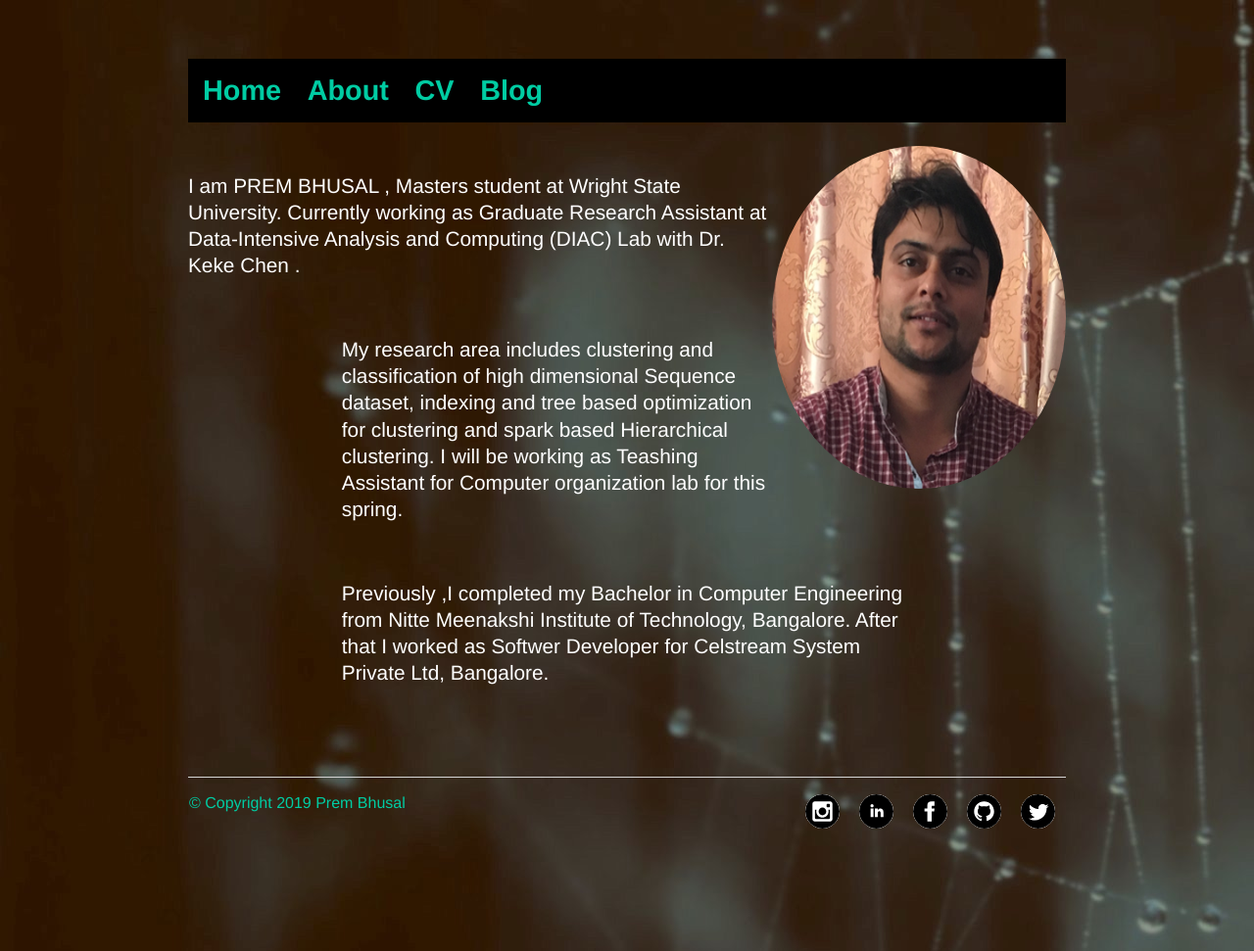
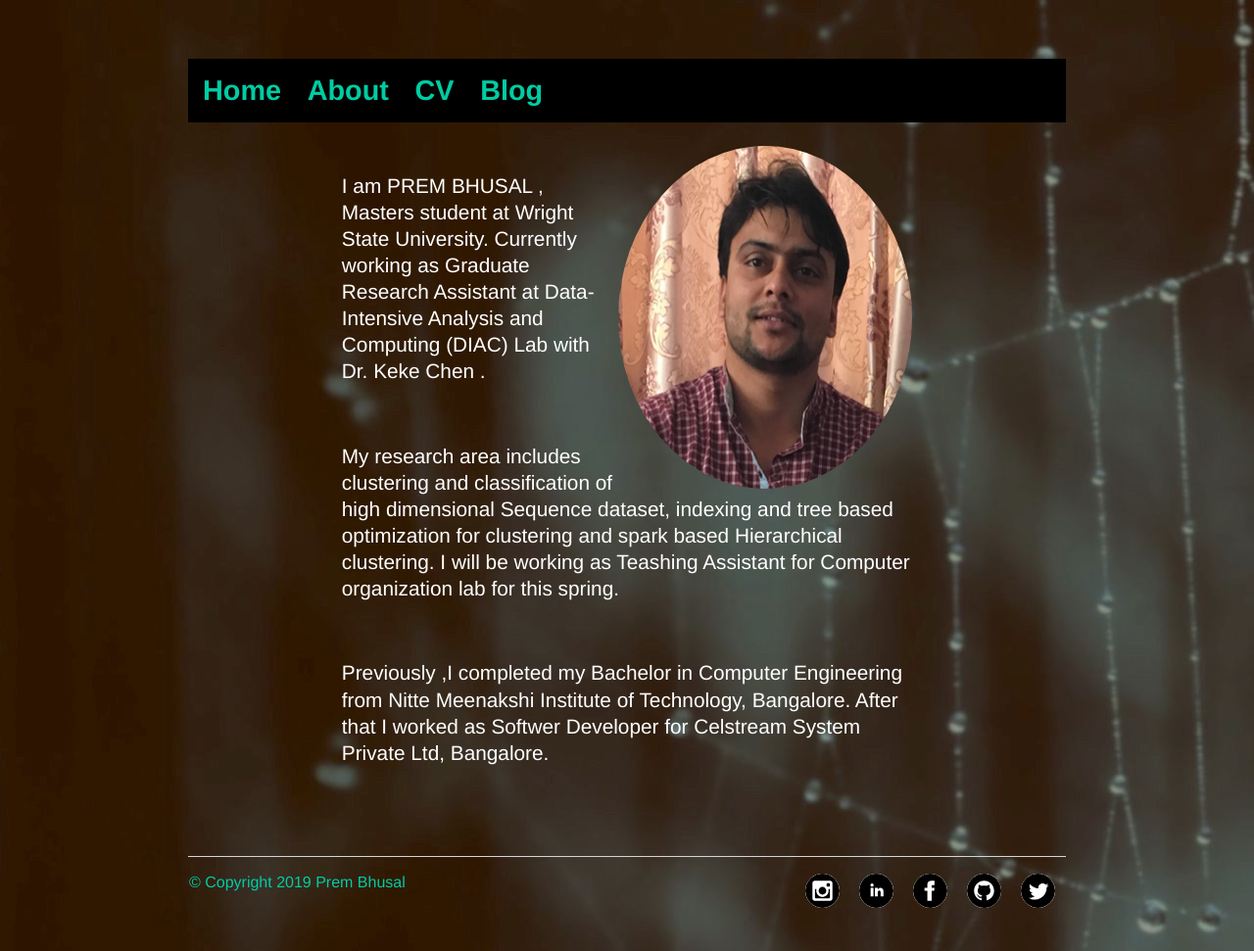
Before and after one commit to prembhusal/prembhusalWebsite, a Jekyll site: the page built from index.html, in a window 1280 px wide. Shown: the whole page at 98% size. Built offline with Jekyll 4.4.1, drawn with Linux system fonts in a browser that asks for light colours.

Commit message:
Update index.html

```diff
--- a/index.html
+++ b/index.html
@@ -5,7 +5,7 @@ title: prembhusal
 <div class="blurb">
 
 
-	<p ><img src="/img/prem.jpg" alt="HTML5 Icon" class ="center" style="width:300px;height:350px;" class ="center"><br>
+	<p class ="center"><img src="/img/prem.jpg" alt="HTML5 Icon" class ="center" style="width:300px;height:350px;" ><br>
 	I am PREM BHUSAL , Masters student at  Wright State University. Currently  working as Graduate Research Assistant at
 		Data-Intensive Analysis and Computing (DIAC) Lab with Dr. Keke Chen .</p><br><p class="center">My research area includes clustering
 	and classification of high dimensional Sequence dataset, indexing and tree based optimization for clustering and spark based
```
